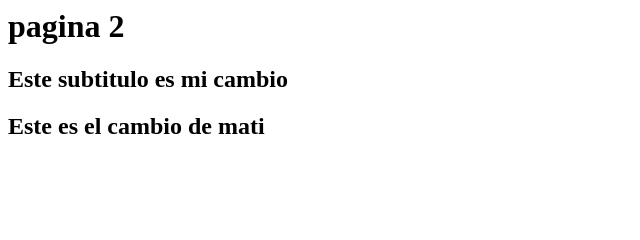
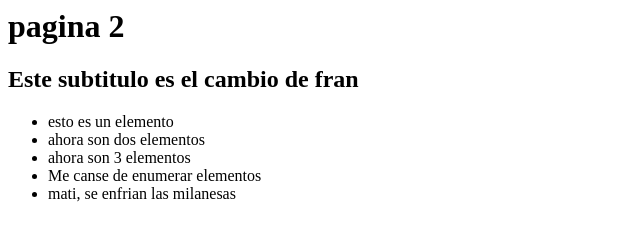
Before and after one commit to PerQui/AP, a plain HTML site: page pagina2.html in a window 1280 px wide. Shown: the whole page, without its empty margins (0-640 px from the left). Drawn offline with Linux system fonts and the light colour scheme.

Commit message:
cambio fran
prueba de choque

```diff
--- a/pagina2.html
+++ b/pagina2.html
@@ -3,7 +3,13 @@
 </head>
 <body>
 <h1> pagina 2</h1>
-<h2>Este subtitulo es mi cambio</h2>
-<h2>Este es el cambio de mati</h2>
+<h2>Este subtitulo es el cambio de fran</h2>
+<ul>
+	<li>esto es un elemento</li>
+	<li>ahora son dos elementos</li>
+	<li>ahora son 3 elementos</li>
+	<li>Me canse de enumerar elementos</li>
+	<li>mati, se enfrian las milanesas</li>
+</ul>
 </body>
 </html>
```
